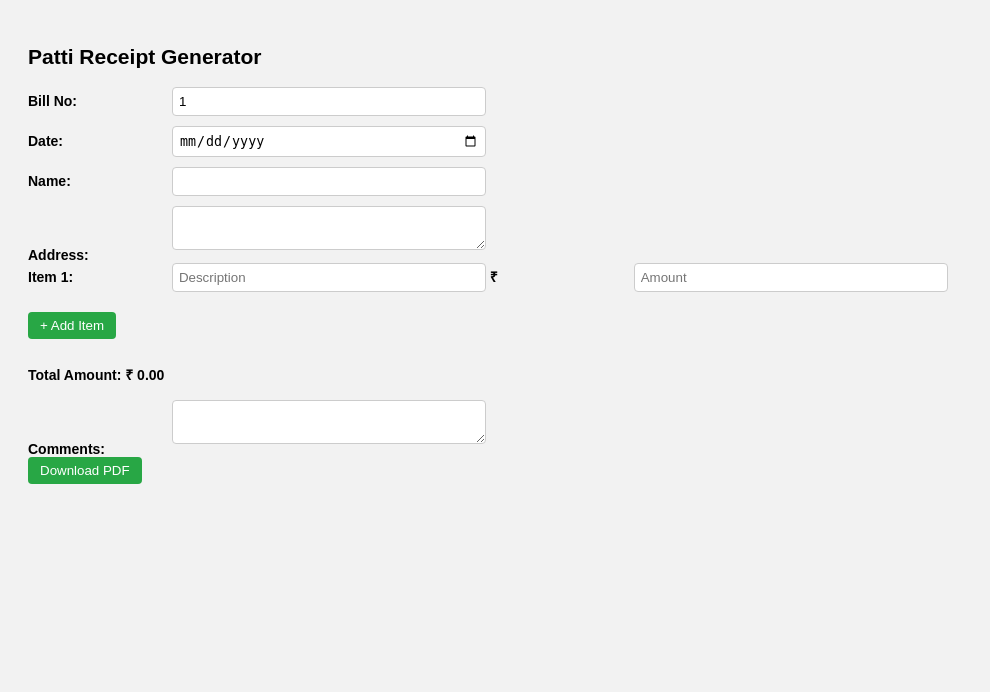
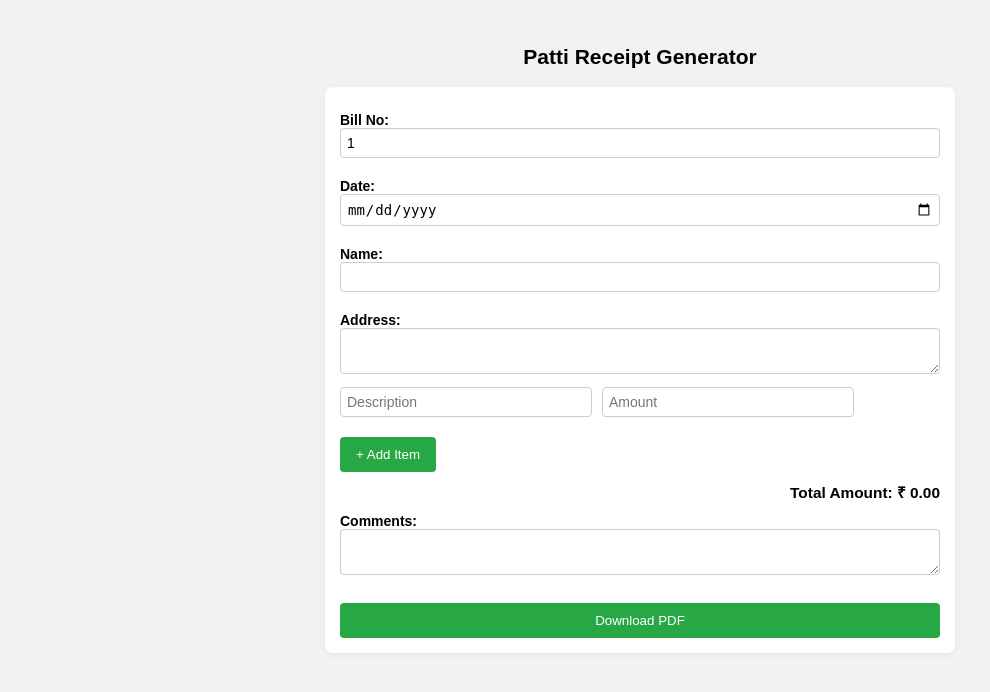
Before and after one commit to manchepatti/manche-patti-app, a Flask app: page / in a window 1280 px wide. Shown: the top 692 px of the page, without its empty margins (0-990 px from the left). Run offline with Flask 3, Linux system fonts and the light colour scheme; data that the repository does not hold is empty; parts of the project's set-up code (start-up, migrations or seed data) failed here and were passed over.

Commit message:
Update form.html

```diff
--- a/templates/form.html
+++ b/templates/form.html
@@ -2,6 +2,7 @@
 <html>
 <head>
     <title>Patti Form</title>
+    <meta name="viewport" content="width=device-width, initial-scale=1">
     <style>
         body {
             font-family: Arial, sans-serif;
@@ -9,23 +10,52 @@
             font-size: 14px;
             background-color: #f2f2f2;
         }
+        form {
+            max-width: 600px;
+            margin: auto;
+            background: #fff;
+            padding: 15px;
+            border-radius: 8px;
+            box-shadow: 0 2px 8px rgba(0,0,0,0.05);
+        }
         label {
-            width: 140px;
-            display: inline-block;
+            width: 100%;
+            display: block;
+            margin-top: 10px;
             font-weight: bold;
         }
         input, textarea {
-            width: 300px;
+            width: 100%;
             margin-bottom: 10px;
             padding: 6px;
             border: 1px solid #ccc;
             border-radius: 4px;
+            box-sizing: border-box;
+            font-size: 1em;
         }
         .item-row {
+            display: flex;
+            gap: 10px;
             margin-bottom: 10px;
+            align-items: center;
+        }
+        .item-row input[type="text"],
+        .item-row input[type="number"] {
+            width: 42%;
+        }
+        .remove-btn {
+            background-color: #dc3545;
+            color: white;
+            border: none;
+            border-radius: 4px;
+            padding: 4px 10px;
+            cursor: pointer;
+        }
+        .remove-btn:hover {
+            background-color: #c82333;
         }
         button {
-            padding: 6px 12px;
+            padding: 10px 16px;
             background-color: #28a745;
             color: white;
             border: none;
@@ -38,41 +68,42 @@
         .total-box {
             font-weight: bold;
             margin-top: 10px;
+            font-size: 1.1em;
+            text-align: right;
         }
     </style>
 </head>
 <body>
-    <h2>Patti Receipt Generator</h2>
+    <h2 style="text-align: center;">Patti Receipt Generator</h2>
     <form action="/generate" method="post">
-        <label>Bill No:</label>
-        <input name="bill_no" value="{{ next_bill_no }}" readonly><br>
+        <label for="bill_no">Bill No:</label>
+        <input id="bill_no" name="bill_no" value="{{ next_bill_no }}" readonly>
 
-        <label>Date:</label>
-        <input type="date" name="date" required><br>
+        <label for="date">Date:</label>
+        <input id="date" type="date" name="date" required>
 
-        <label>Name:</label>
-        <input name="name" required><br>
+        <label for="name">Name:</label>
+        <input id="name" name="name" required>
 
-        <label>Address:</label>
-        <textarea name="address" rows="2"></textarea><br>
+        <label for="address">Address:</label>
+        <textarea id="address" name="address" rows="2"></textarea>
 
         <div id="items">
             <div class="item-row">
-                <label>Item 1:</label>
-                <input name="desc1" placeholder="Description">
-                <label>₹</label>
-                <input name="charge1" type="number" step="0.01" placeholder="Amount" oninput="calculateTotal()"><br>
+                <input type="text" name="desc1" placeholder="Description">
+                <input type="number" name="charge1" step="0.01" placeholder="Amount" oninput="calculateTotal()">
+                <!-- ❌ Remove button (not shown on first item) -->
             </div>
         </div>
 
-        <button type="button" onclick="addItem()">+ Add Item</button><br><br>
+        <button type="button" onclick="addItem()">+ Add Item</button>
 
-        <div class="total-box">Total Amount: ₹ <span id="total">0.00</span></div><br>
+        <div class="total-box">Total Amount: ₹ <span id="total">0.00</span></div>
 
-        <label>Comments:</label>
-        <textarea name="comments" rows="2"></textarea><br>
+        <label for="comments">Comments:</label>
+        <textarea id="comments" name="comments" rows="2"></textarea>
 
-        <button type="submit">Download PDF</button>
+        <button type="submit" style="width: 100%; margin-top: 15px;">Download PDF</button>
     </form>
 
     <script>
@@ -80,24 +111,34 @@
 
         function addItem() {
             count++;
-            const div = document.createElement("div");
-            div.className = "item-row";
-            div.innerHTML = `
-                <label>Item ${count}:</label>
-                <input name="desc${count}" placeholder="Description">
-                <label>₹</label>
-                <input name="charge${count}" type="number" step="0.01" placeholder="Amount" oninput="calculateTotal()"><br>`;
-            document.getElementById("items").appendChild(div);
+            const container = document.getElementById("items");
+
+            const row = document.createElement("div");
+            row.className = "item-row";
+
+            row.innerHTML = `
+                <input type="text" name="desc${count}" placeholder="Description">
+                <input type="number" name="charge${count}" step="0.01" placeholder="Amount" oninput="calculateTotal()">
+                <button type="button" class="remove-btn" onclick="removeItem(this)">❌</button>
+            `;
+
+            container.appendChild(row);
+        }
+
+        function removeItem(button) {
+            const row = button.parentNode;
+            row.remove();
+            calculateTotal();
         }
 
         function calculateTotal() {
             let total = 0;
-            for (let i = 1; i <= count; i++) {
-                const charge = document.querySelector(`input[name='charge${i}']`);
-                if (charge && charge.value) {
-                    total += parseFloat(charge.value) || 0;
+            const chargeInputs = document.querySelectorAll("[name^='charge']");
+            chargeInputs.forEach(input => {
+                if (input.value) {
+                    total += parseFloat(input.value) || 0;
                 }
-            }
+            });
             document.getElementById("total").textContent = total.toFixed(2);
         }
     </script>
```
